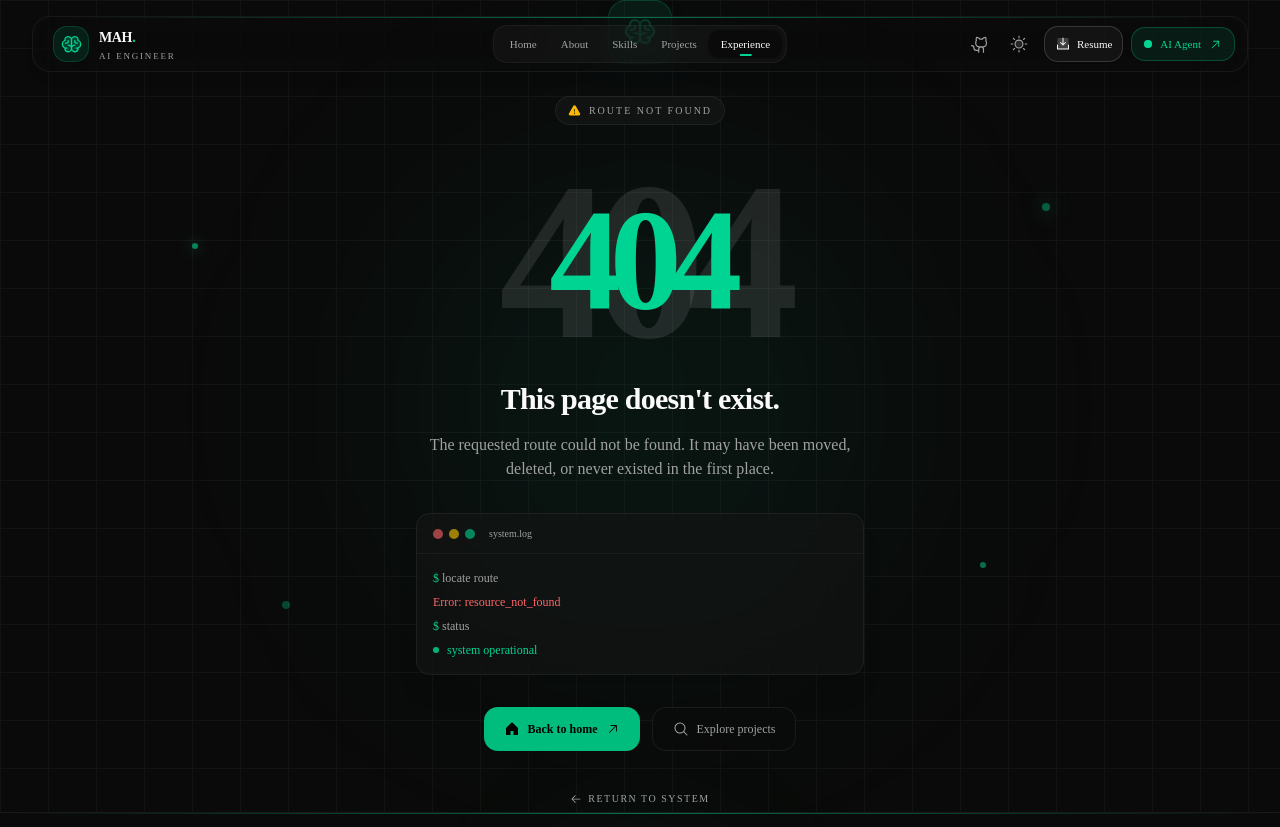
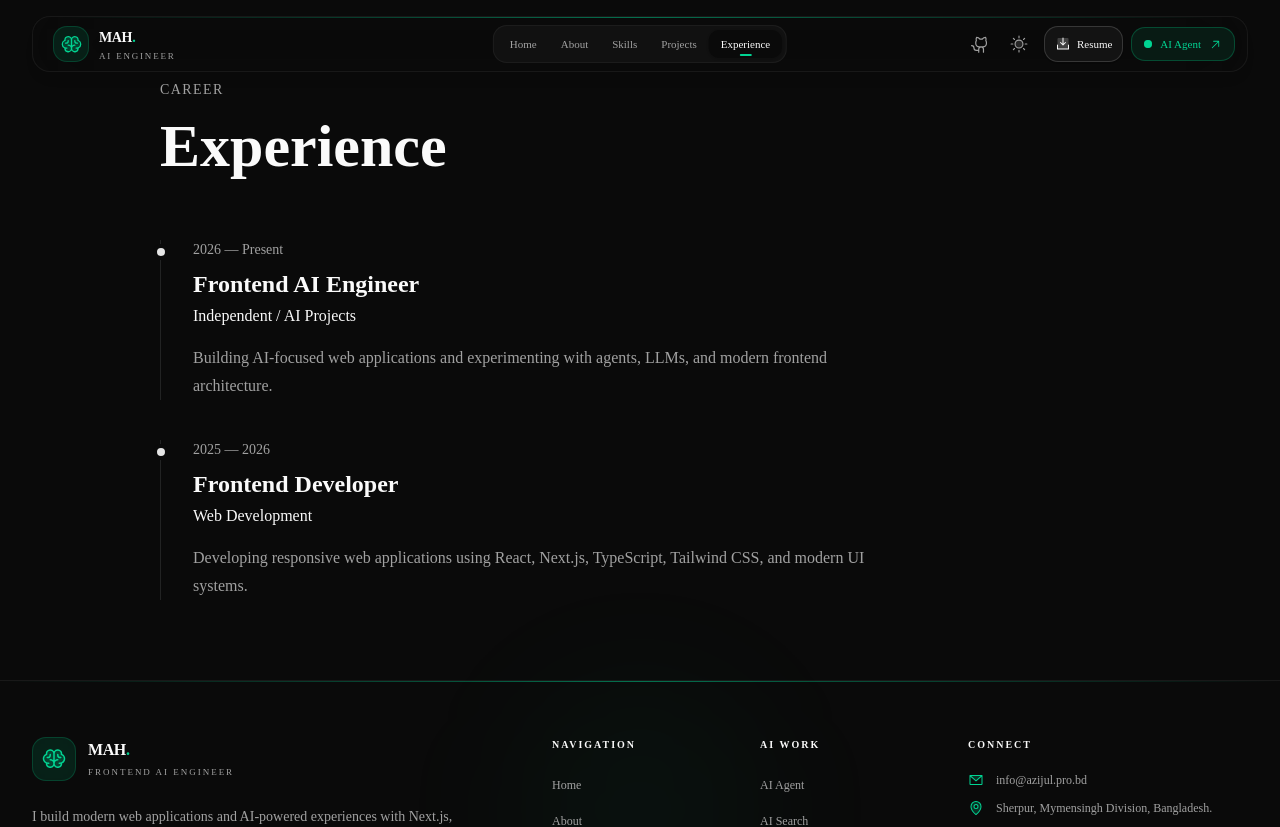
Before and after one commit to azijulhakimbd/Portfolio, a Next.js app: page /experience in a window 1280 px wide. Before the commit this address had no page. Shown: the top 827 px of the page. Built offline with nearby package versions, Linux system fonts and the light colour scheme.

Commit message:
feat:experience page add

```diff
--- /dev/null
+++ b/app/experience/page.tsx
@@ -0,0 +1,53 @@
+const experiences = [
+  {
+    period: "2026 — Present",
+    role: "Frontend AI Engineer",
+    company: "Independent / AI Projects",
+    description:
+      "Building AI-focused web applications and experimenting with agents, LLMs, and modern frontend architecture.",
+  },
+  {
+    period: "2025 — 2026",
+    role: "Frontend Developer",
+    company: "Web Development",
+    description:
+      "Developing responsive web applications using React, Next.js, TypeScript, Tailwind CSS, and modern UI systems.",
+  },
+];
+
+export default function ExperiencePage() {
+  return (
+    <main className="mx-auto max-w-5xl px-6 py-20 lg:px-8">
+      <header>
+        <p className="text-sm uppercase tracking-widest text-muted-foreground">
+          Career
+        </p>
+
+        <h1 className="mt-4 text-4xl font-bold sm:text-6xl">Experience</h1>
+      </header>
+
+      <section className="mt-16 space-y-10">
+        {experiences.map((experience) => (
+          <article
+            key={`${experience.company}-${experience.period}`}
+            className="relative border-l pl-8"
+          >
+            <span className="absolute -left-2 top-1 size-4 rounded-full border-4 border-background bg-primary" />
+
+            <p className="text-sm font-medium text-muted-foreground">
+              {experience.period}
+            </p>
+
+            <h2 className="mt-2 text-2xl font-semibold">{experience.role}</h2>
+
+            <p className="mt-1 font-medium">{experience.company}</p>
+
+            <p className="mt-4 max-w-2xl leading-7 text-muted-foreground">
+              {experience.description}
+            </p>
+          </article>
+        ))}
+      </section>
+    </main>
+  );
+}
```
